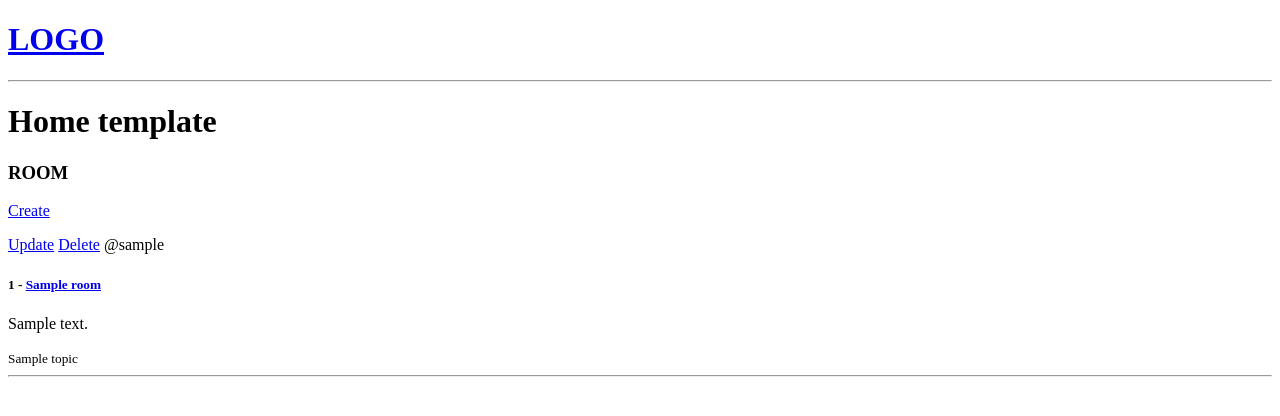
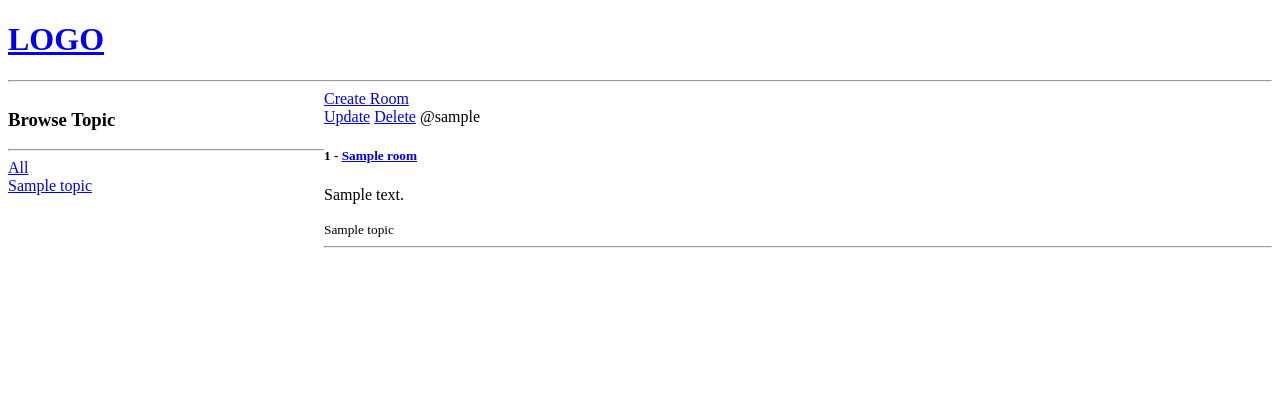
Before and after one commit to lalainafr/Django-laxDiscord, a Django app: template templates/home.html in a window 1280 px wide. Shown: the top 416 px of the page. Run offline with Django 5.2, Linux system fonts and the light colour scheme; the template is opened without the code that fills it: most values are stand-ins (such as "Sample title", 1, 10 or a date in 2020).

Commit message:
sidebar SEARCH - filter by topic

```diff
--- a/templates/home.html
+++ b/templates/home.html
@@ -2,16 +2,41 @@
 {% extends 'partials/main.html' %}
 
 {% block content%}
+<style>
+.home-container{
+    display: grid;
+    grid-template-columns: 1fr 3fr;
+}
 
-<h1>Home template</h1>
+</style>
 
-<div>
-    <h3>ROOM</h3>
-    <!-- # rediriger vers create-room  -->
-    <a href="{% url 'create-room' %}"">Create</a>
-    <p></p>
 
+<!-- container -->
+<div class="home-container">
+
+
+    <!-- sidebar -->
     <div>
+        <h3>Browse Topic</h3>
+        <hr>
+
+        <div>
+            <a href="{% url 'home' %}">All</a>
+        </div>
+        {% for topic in topics%}
+            <div>
+                <!-- on va à la meme page -->
+                <!-- ?q= query,  -->
+                <a href="{% url 'home' %}?q={{topic.name}}">{{topic.name}}</a>
+
+            </div>
+        {% endfor %}
+    </div>
+
+    <!-- Content- list of rooms-->
+    <div>
+        <!-- # rediriger vers create-room  -->
+        <a href="{% url 'create-room' %}"">Create Room</a>
         {% for room in rooms %}
         <div>
             <!-- # rediriger vers update-room avec room.id en parametre     -->
@@ -28,9 +53,9 @@
                 <p>{{room.description}}</p>
                 <small>{{room.topic.name}}</small>
                 <hr>
-            </div>
-            {% endfor %}
         </div>
+        {% endfor %}
+    </div>
 </div>
 
 {% endblock %}
```
Also changed, not shown: base/views.py (+17 -3 lines).
